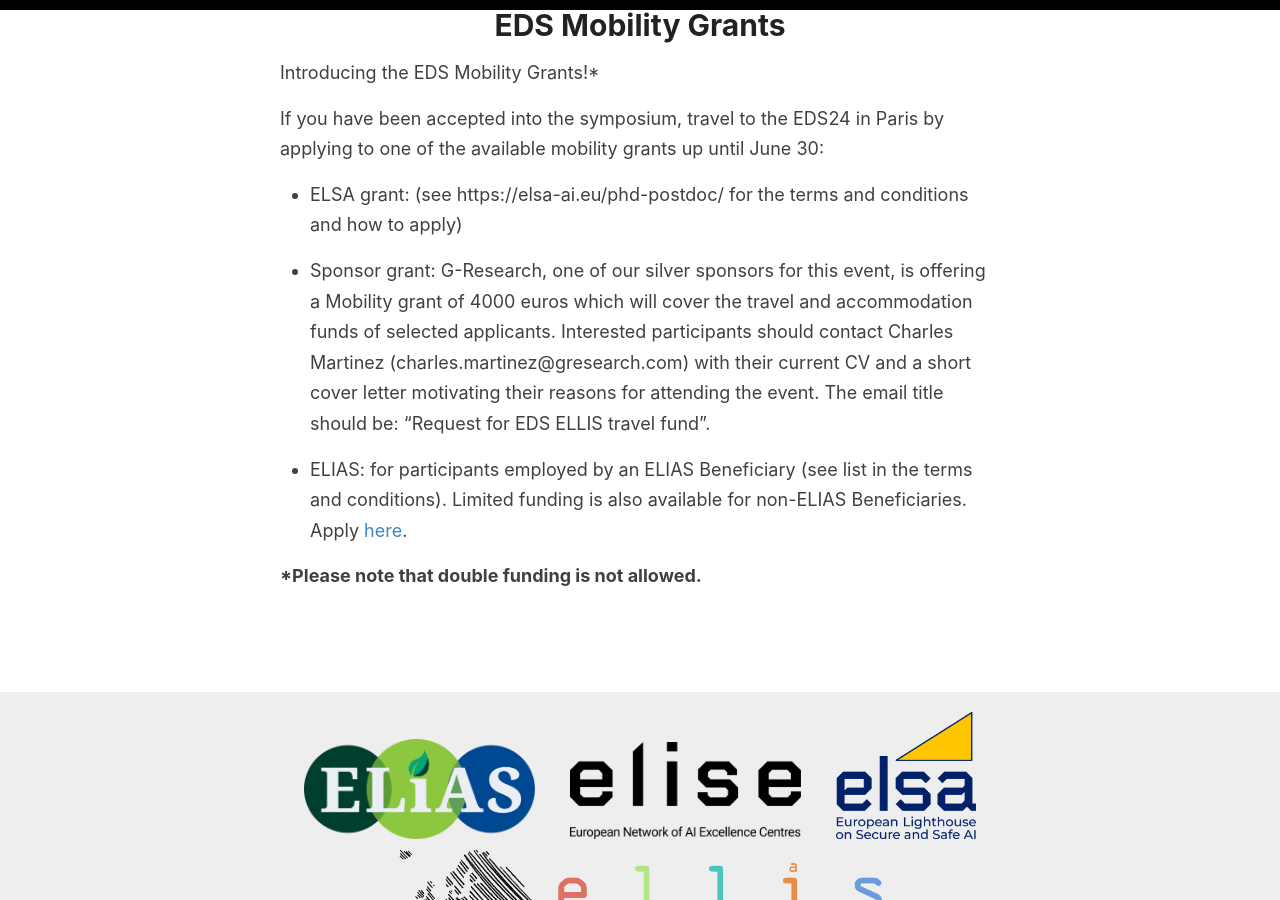
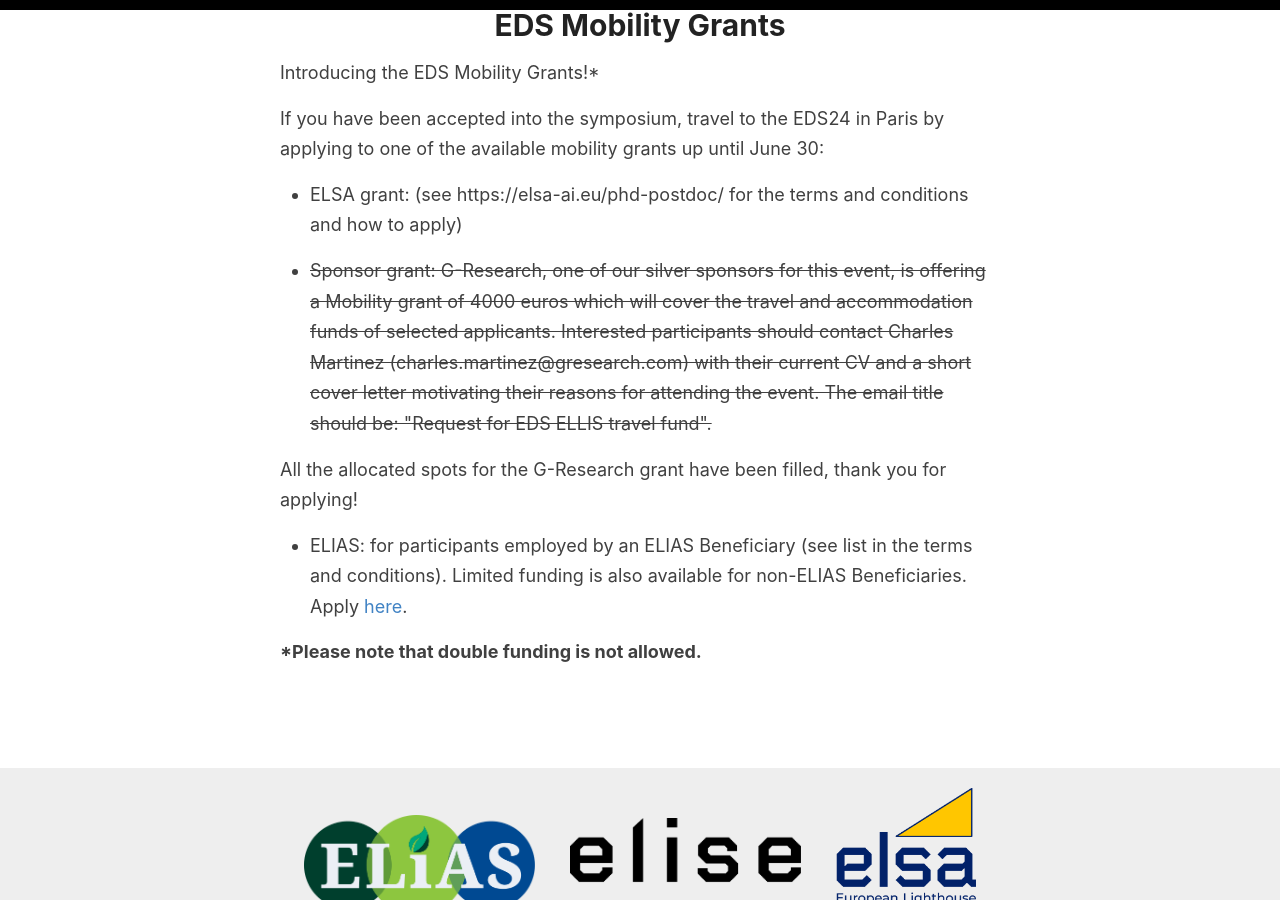
Before and after one commit to eds2024/eds2024.github.io, a Jekyll site: the page built from _pages/eds_mobility_grants.md, in a window 1280 px wide and 900 px high, scrolled down 586 px. Built offline with Jekyll 4.4.1, drawn with Linux system fonts in a browser that asks for light colours.

Commit message:
Update eds_mobility_grants.md

```diff
--- a/_pages/eds_mobility_grants.md
+++ b/_pages/eds_mobility_grants.md
@@ -10,7 +10,9 @@
 
 - ELSA grant: (see https://elsa-ai.eu/phd-postdoc/ for the terms and conditions and how to apply)
 
-- Sponsor grant: G-Research, one of our silver sponsors for this event, is offering a Mobility grant of 4000 euros which will cover the travel and accommodation funds of selected applicants. Interested participants should contact Charles Martinez (charles.martinez@gresearch.com) with their current CV and a short cover letter motivating their reasons for attending the event. The email title should be:  "Request for EDS ELLIS travel fund".
+- <strike>Sponsor grant: G-Research, one of our silver sponsors for this event, is offering a Mobility grant of 4000 euros which will cover the travel and accommodation funds of selected applicants. Interested participants should contact Charles Martinez (charles.martinez@gresearch.com) with their current CV and a short cover letter motivating their reasons for attending the event. The email title should be:  "Request for EDS ELLIS travel fund".</strike>
+
+All the allocated spots for the G-Research grant have been filled, thank you for applying!
 
 - ELIAS: for participants employed by an ELIAS Beneficiary (see list in the terms and conditions). Limited funding is also available for non-ELIAS Beneficiaries. Apply <a href="https://elias-ai.eu/event/ellis-doctoral-symposium-eds2024-ai-sustainability/">here</a>.
 
```
